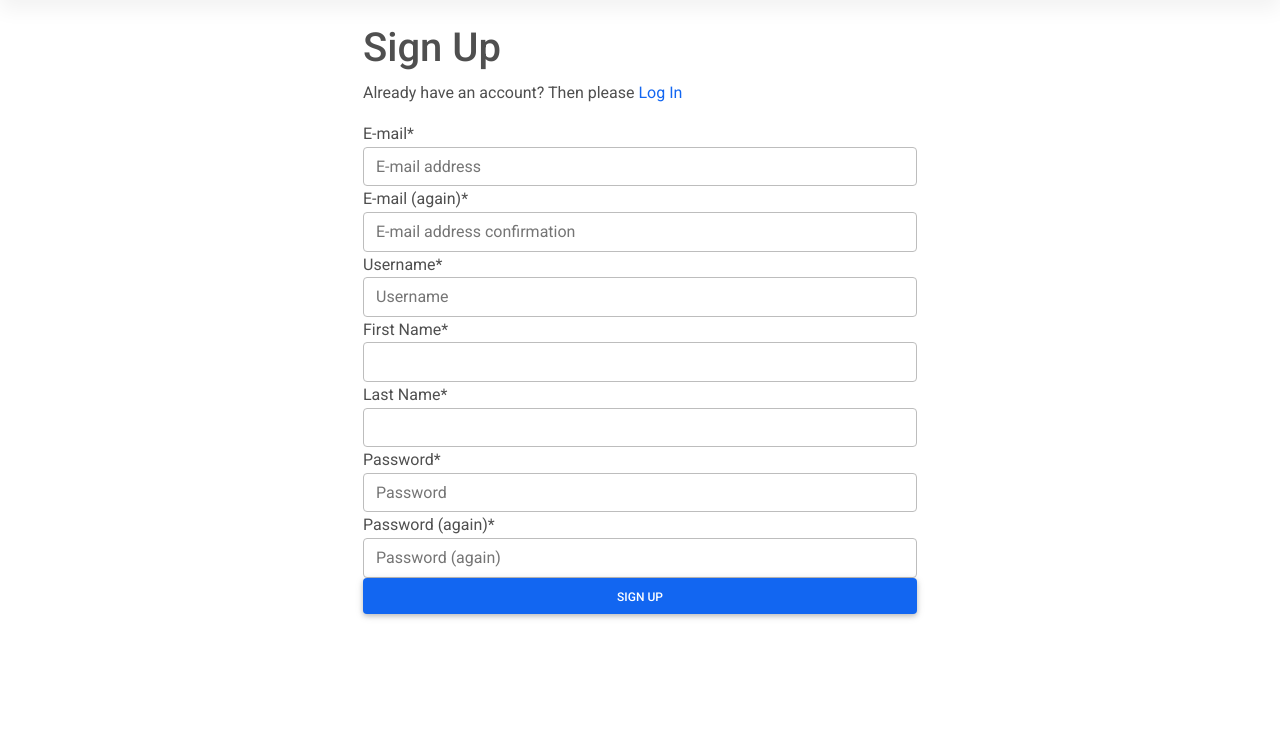
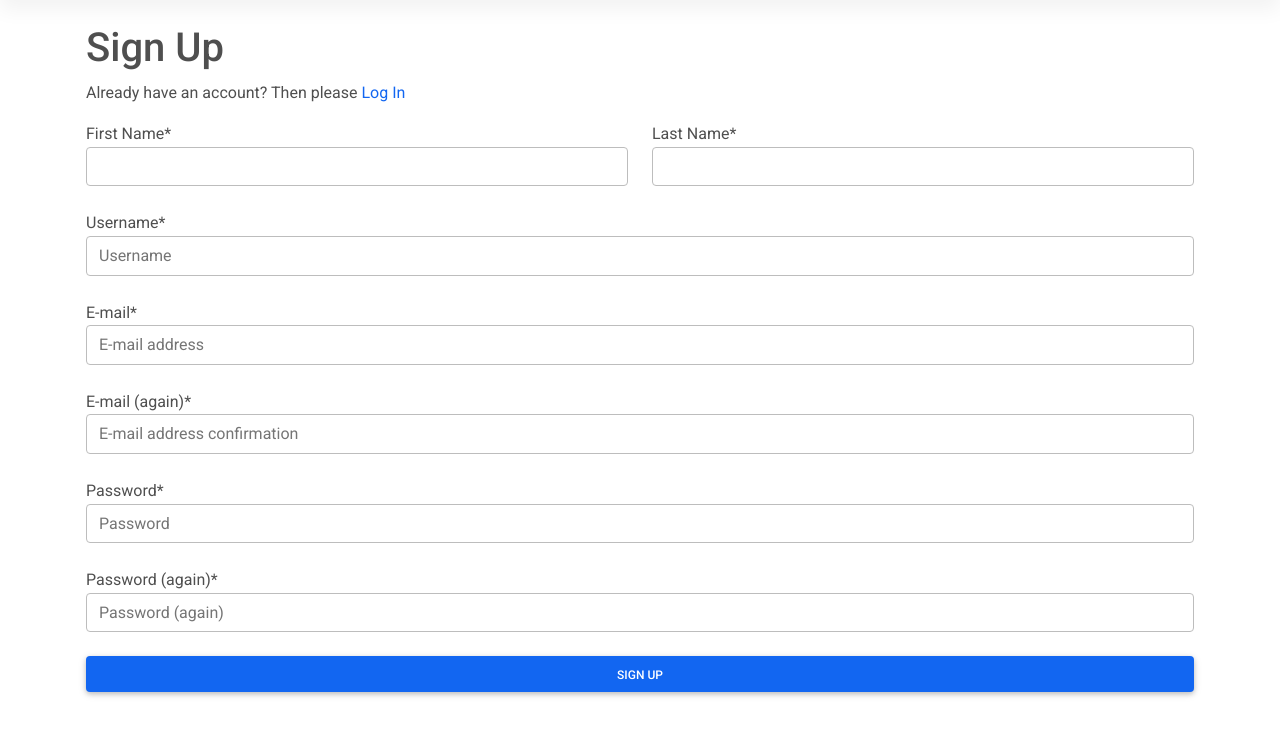
Before and after one commit to thehimel/django-multi-user-types, a Django app: page /manager/signup in a window 1280 px wide. Shown: the part 59-800 px from the top of the page. Run offline with Django 3.2, Linux system fonts and the light colour scheme; some libraries are stand-ins or nearby versions.

Commit message:
Update signup.html

```diff
--- a/src/templates/auth/signup.html
+++ b/src/templates/auth/signup.html
@@ -8,15 +8,28 @@
 <main>
     <div class="container">
         <section class="mt-4 mb-4">
-            <div class='col-6 offset-3'>
+
             <h1>Sign Up</h1>
             <p>Already have an account? Then please <a href="{% url 'account_login' %}">Log In</a></p>
 
             <form method="post">
                 {% csrf_token %}
-                    {{ form|crispy }}
 
-                    <!-- redirect_field -->
+                <!-- 2 column grid layout with text inputs for the first and last names -->
+                <div class="row mb-4">
+                    <div class="col">{{ form.first_name|as_crispy_field }}</div>
+                    <div class="col">{{ form.last_name|as_crispy_field }}</div>
+                </div>
+
+                <div class="mb-4">{{ form.username|as_crispy_field }}</div>
+
+                <div class="mb-4">{{ form.email|as_crispy_field }}</div>
+                <div class="mb-4">{{ form.email2|as_crispy_field }}</div>
+
+                <div class="mb-4">{{ form.password1|as_crispy_field }}</div>
+                <div class="mb-4">{{ form.password2|as_crispy_field }}</div>
+
+                <!-- Redirect Field -->
                 {% if redirect_field_value %}
                 <input type="hidden" name="{{ redirect_field_name }}" value="{{ redirect_field_value }}" />
                 {% endif %}
@@ -25,7 +38,6 @@
                 <button type="submit" class="btn btn-primary btn-block mb-4">Sign up</button>
             </form>
 
-            </div>
         </section>
     </div>
 </main>
```
Lines whose indentation alone changed are shown as unchanged.
